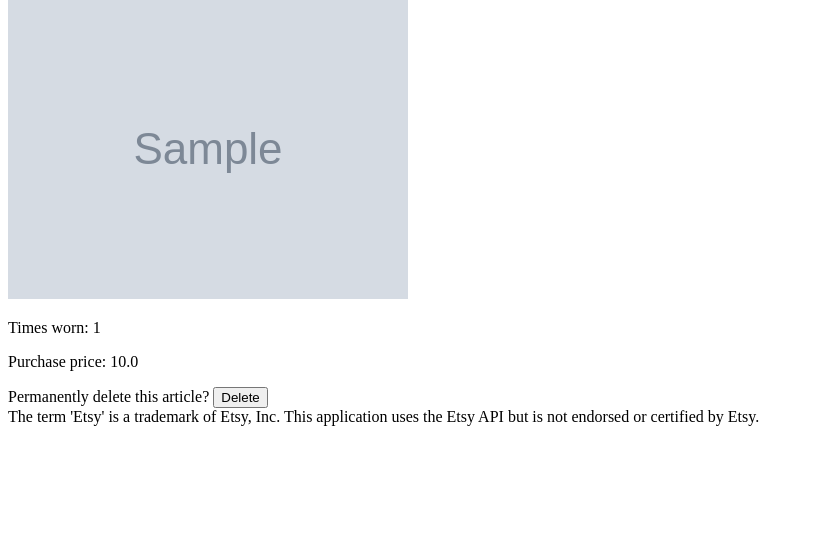
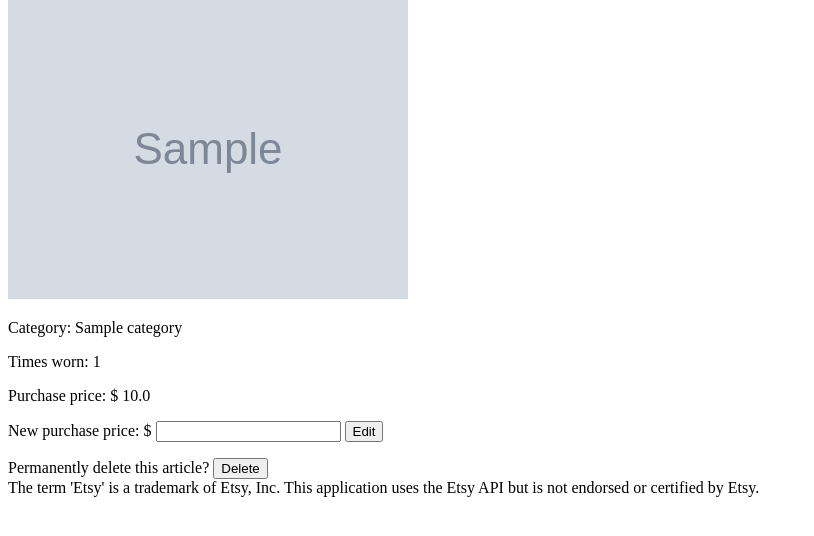
Before and after one commit to athelia/unfold-wardrobe-manager, a Flask app: page /articles/1 in a window 1280 px wide. Shown: the part 128-664 px from the top of the page, without its empty margins (0-814 px from the left). Run offline with Flask 2, Linux system fonts and the light colour scheme; tables that the repository leaves empty hold one stand-in row (values such as "Sample post"); grey boxes marked "Sample" are stand-in pictures.

Commit message:
Add update-article route and logic

```diff
--- a/server.py
+++ b/server.py
@@ -240,6 +240,18 @@ def show_article_detail(article_id):
                            article=article)
 
 
+@app.route('/update-article', methods=['POST'])
+def update_article_details():
+    """Updates an article's details."""
+
+    new_price = request.form.get('purchase-price')
+    article_id = request.form.get('article-to-edit')
+    article = Article.query.filter_by(article_id = article_id).one()
+
+    article.update({'purchase_price' : new_price})
+    return redirect(f'/articles/{article_id}')
+
+
 @app.route('/outfits')
 def show_outfits():
     """Display all outfits and the option to add a new outfit."""
--- a/templates/single-article.html
+++ b/templates/single-article.html
@@ -15,12 +15,24 @@
     <img class="full-size" src="{{ article.image }}">
   {% endif %}
 
-  <p>
-    Times worn: {{ article.times_worn }}
-  </p>
-  <p>
-    Purchase price: {{ article.purchase_price }}
-  </p>
+  <form action="/update-article" method="POST">
+    <p>
+      Category: {{ article.category.name }}
+    </p>
+    <p>
+      Times worn: {{ article.times_worn }}
+    </p>
+    <p>
+      <input type="hidden" name="article-to-edit" id="article-to-edit" value="{{ article.article_id }}">
+      Purchase price: $ {{ article.purchase_price }}
+    </p>
+    <p>
+      <label for="purchase-price">New purchase price:</label>
+      $ <input type="number" step="any" name="purchase-price">
+      <input type="submit" id="update-article" value="Edit">
+    </p>
+  </form>
+
   <form action="/delete-article" method="POST">
     <input type="hidden" name="article-to-delete" id="article-to-delete" value="{{ article.article_id }}">
     <label for="delete-article">Permanently delete this article?</label>
```
